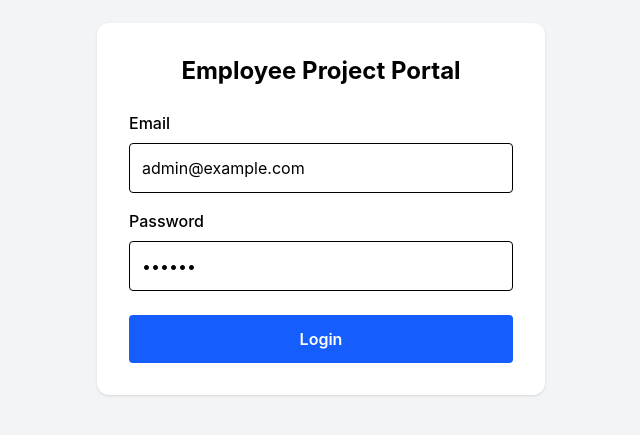
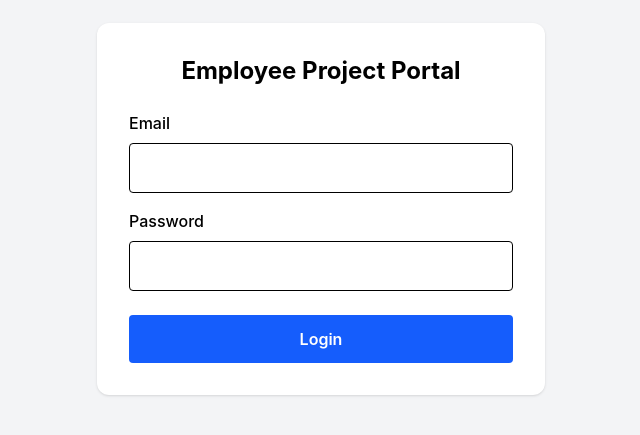
Before and after one commit to Ketan-Gaikwad/employee-project-portal, a React (Vite) app in the folder frontend/: page /login in a window 1280 px wide. Shown: the part 191-626 px from the top of the page, without its empty margins (319-959 px from the left). Built offline with nearby package versions, Linux system fonts and the light colour scheme.

Commit message:
Remove hardcoded login credentials

```diff
--- a/frontend/src/pages/Login.tsx
+++ b/frontend/src/pages/Login.tsx
@@ -5,8 +5,8 @@ import api from "../services/api";
 function Login() {
   const navigate = useNavigate();
 
-  const [email, setEmail] = useState("admin@example.com");
-  const [password, setPassword] = useState("123456");
+  const [email, setEmail] = useState("");
+  const [password, setPassword] = useState("");
   const [error, setError] = useState("");
 
   const handleLogin = async (e: React.FormEvent) => {
```
Also changed, not shown: 1 other file (tests, documents, lock files or other folders).
